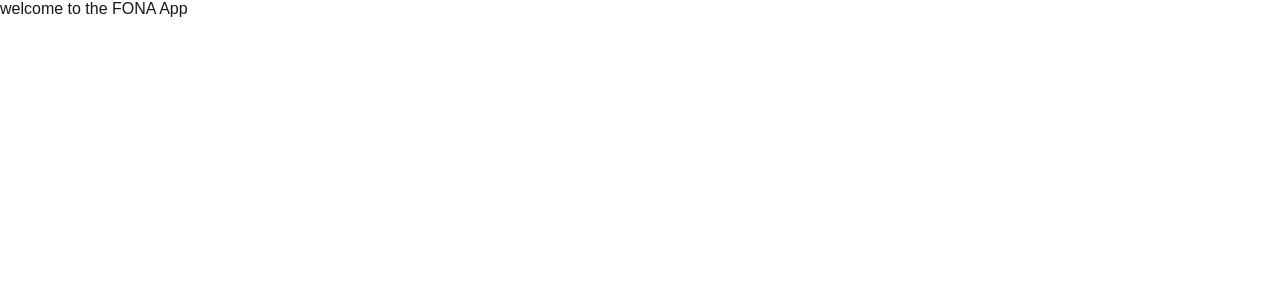
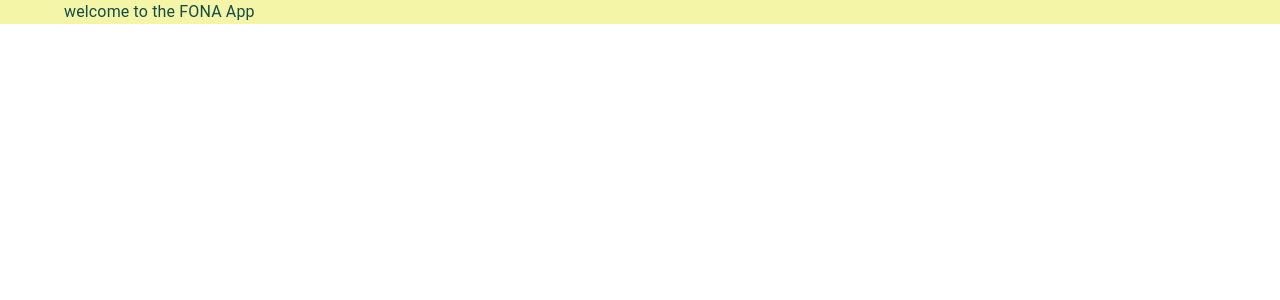
Before and after one commit to Natata08/application-hub, a Next.js app in the folder frontend/: page / in a window 1280 px wide. Shown: the top 300 px of the page. Built offline with nearby package versions, Linux system fonts and the light colour scheme.

Commit message:
implemented main colors and backgroung

```diff
--- a/frontend/app/layout.js
+++ b/frontend/app/layout.js
@@ -1,27 +1,17 @@
-import localFont from "next/font/local";
-import "./globals.css";
-
-const geistSans = localFont({
-  src: "./fonts/GeistVF.woff",
-  variable: "--font-geist-sans",
-  weight: "100 900",
-});
-const geistMono = localFont({
-  src: "./fonts/GeistMonoVF.woff",
-  variable: "--font-geist-mono",
-  weight: "100 900",
-});
+import ThemeApp from "@/components/styles/ThemeApp";
 
 export const metadata = {
-  title: "Create Next App",
+  title: "ApplicationHub App",
   description: "Generated by create next app",
 };
 
 export default function RootLayout({ children }) {
   return (
     <html lang="en">
-      <body className={`${geistSans.variable} ${geistMono.variable}`}>
-        {children}
+      <body>
+        <ThemeApp>
+          {children}
+        </ThemeApp>
       </body>
     </html>
   );
--- a/frontend/app/page.js
+++ b/frontend/app/page.js
@@ -1,6 +1,19 @@
-import Image from "next/image";
-import styles from "./page.module.css";
+"use client";
+import { Box, Typography, Container } from "@mui/material";
+import { useTheme } from "@mui/material/styles";
 
 export default function Home() {
-  return <div> welcome to the FONA App </div>;
+  const theme = useTheme();
+  return (
+  <>
+    <Box component="main" sx={{backgroundColor: theme.palette.background.cardYellow}}>
+      <Container>
+        <Typography>welcome to the FONA App</Typography>
+      </Container>
+
+    </Box>
+
+  </>
+
+  );
 }
--- /dev/null
+++ b/frontend/components/styles/ThemeApp.js
@@ -0,0 +1,39 @@
+"use client";
+import { ThemeProvider, createTheme, CssBaseline } from '@mui/material';
+
+const theme = createTheme({
+  typography: {
+    body1: {
+      fontSize: '1rem',
+    },
+  },
+  palette: {
+    background: {
+      default: '#FFFFFF', // White
+      paperGreen: '#264240', // Dark Green
+      paperYellow:'#F9FAD2', // Light Yellow
+      cardYellow: '#F4F5A7',  // Yellow
+      cardGreen: '#134B48',  // Green
+      cardOrange: '#BB8266',  // Orange
+      cardLightGreen: '#D2E8D4',  // Light Green
+      footer: '#000000', // Black
+      buttonPrimary:'#000000', // Black
+      buttonSecondary: '#F4F5A7',  // Yellow
+    },
+    text: {
+      primary: '#134B48', // Green
+      secondary: '#FFFFFF', // White
+      contrast: '#BB8266',  // Orange
+    },
+
+  },
+});
+
+export default function ThemeApp({ children }) {
+  return (
+    <ThemeProvider theme={theme}>
+      <CssBaseline />
+      {children}
+    </ThemeProvider>
+  );
+}
```
